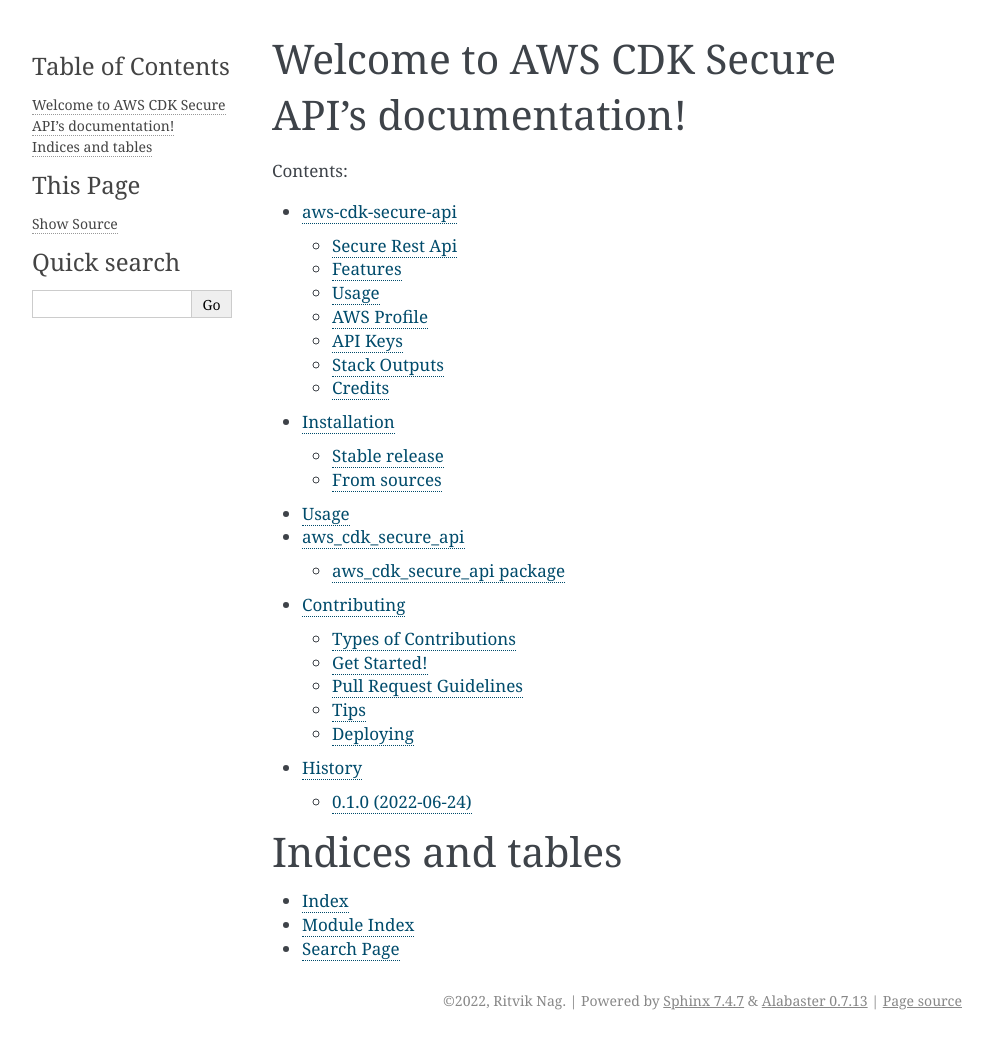
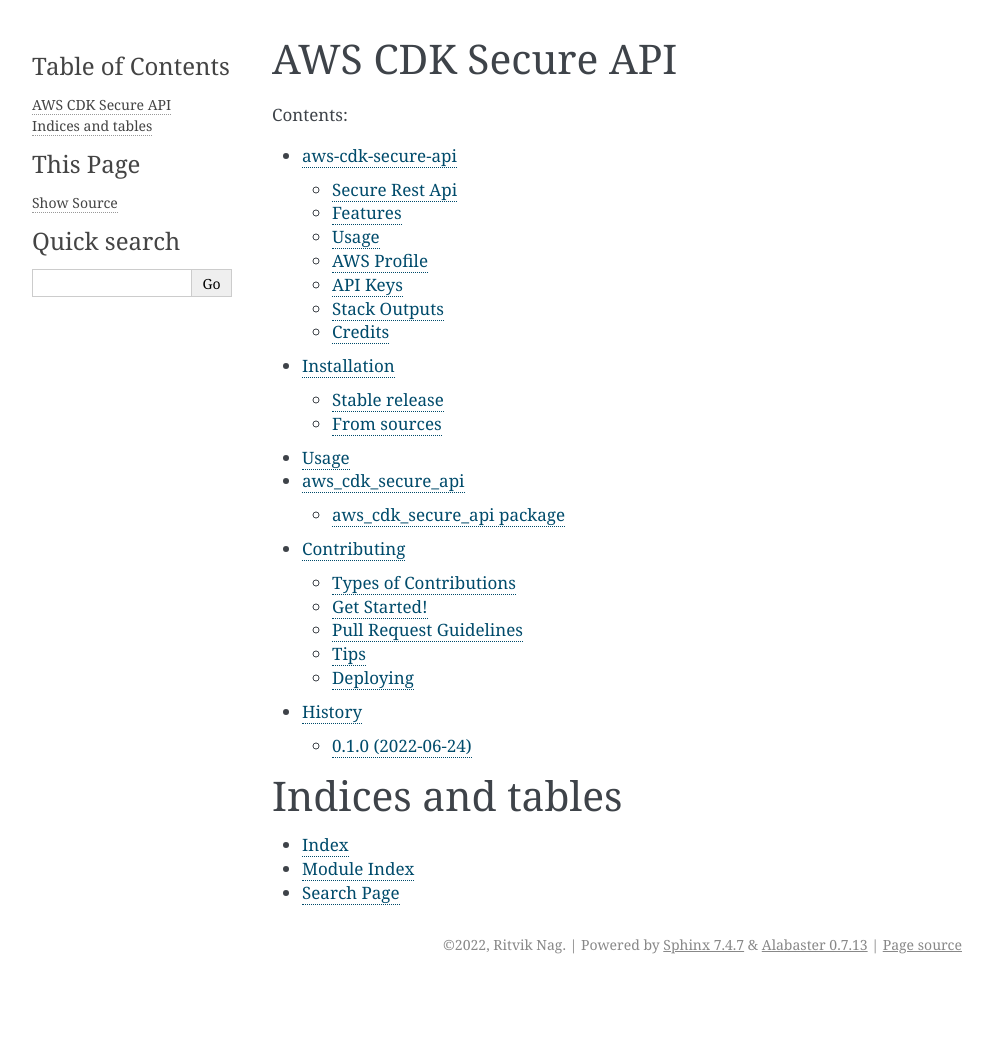
Before and after one commit to rnag/aws-cdk-secure-api, a Sphinx documentation site: the page built from docs/index.rst, in a window 1280 px wide. Shown: the whole page, without its empty margins (148-1141 px from the left). Built offline with Sphinx 7.4.7, drawn with Linux system fonts in a browser that asks for light colours; after the commit the page ends 984 px from its top, so only the background shows below that.

Commit message:
Update docs

```diff
--- a/docs/index.rst
+++ b/docs/index.rst
@@ -1,5 +1,5 @@
-Welcome to AWS CDK Secure API's documentation!
-======================================
+AWS CDK Secure API
+==================
 
 .. toctree::
    :maxdepth: 2
```
